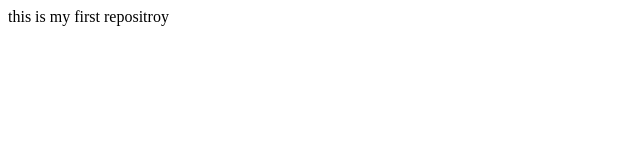
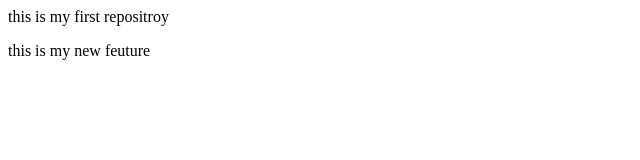
Before and after one commit to yaswanth248/localrepo, a plain HTML site: page index.html in a window 1280 px wide. Shown: the whole page, without its empty margins (0-640 px from the left). Drawn offline with Linux system fonts and the light colour scheme.

Commit message:
add new fewtue

```diff
--- a/index.html
+++ b/index.html
@@ -1 +1,2 @@
 <p>this is my first repositroy</p>
+<p>this is my new feuture</p>
```
